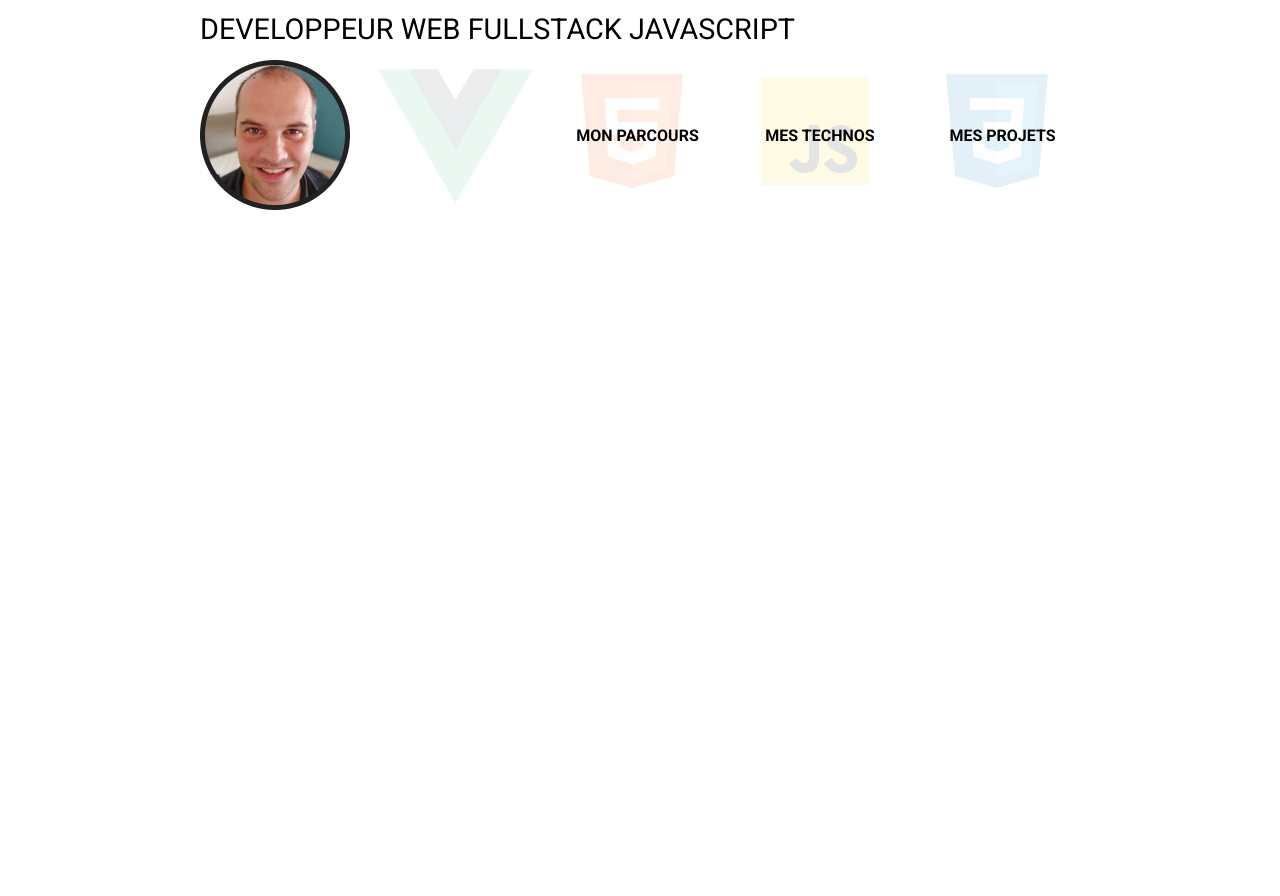
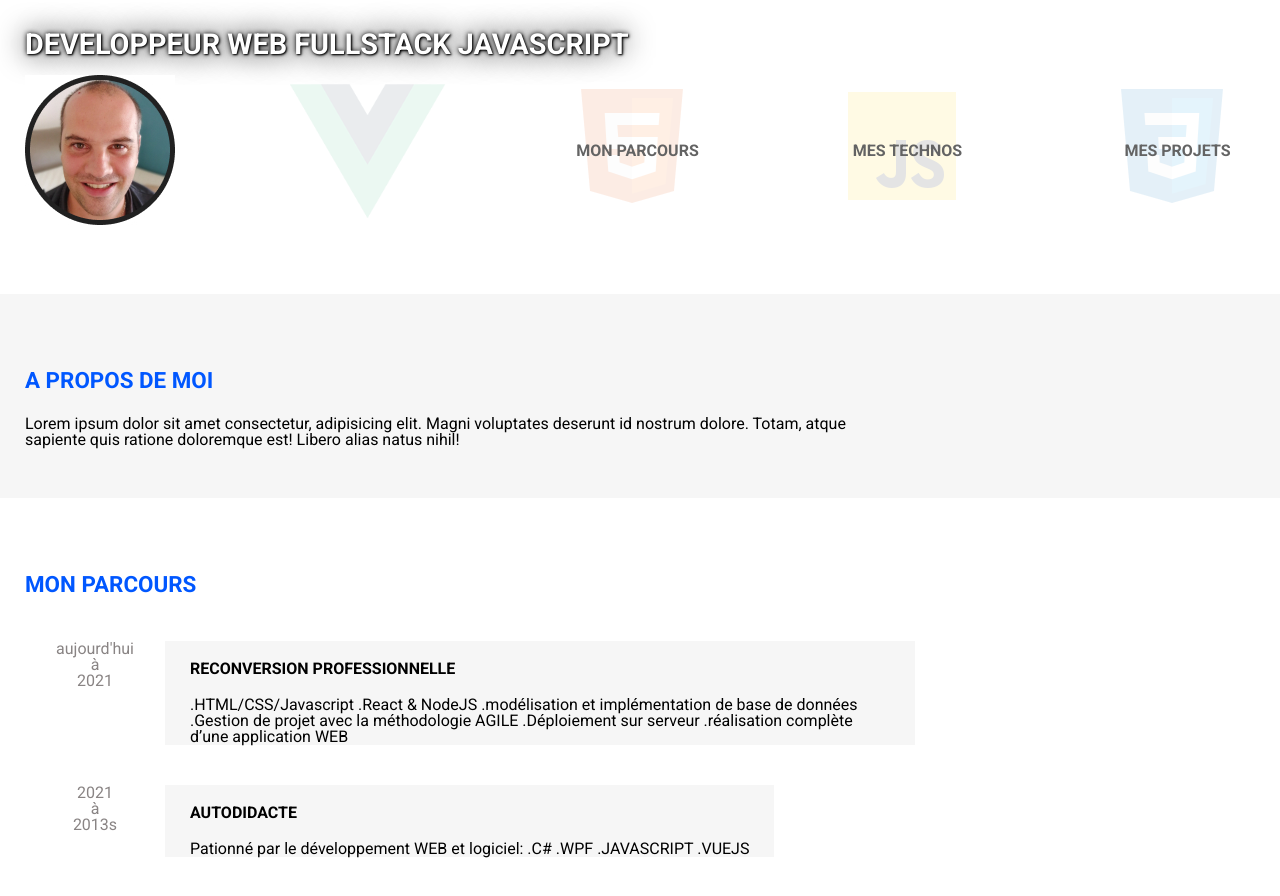
Before and after one commit to aviateur22/moncv, a Vue app: page / in a window 1280 px wide. Shown: the top 896 px of the page. Before the commit the page ends 800 px from the top, so only its background shows below. Built offline with nearby package versions, Linux system fonts and the light colour scheme.

Commit message:
add mydescription and experience component

```diff
--- a/src/App.vue
+++ b/src/App.vue
@@ -1,15 +1,26 @@
 <template>
-  <Navigation/>
+  <div class="container">
+    <Navigation/>
+    <MyDescription/>
+    <ProfessionnalExperience/>
+
+  </div>
+
 </template>
 
 <script>
-import Navigation from './components/NavBar.vue'
+import Navigation from './components/NavBar.vue';
+import MyDescription from './components/MyDescription.vue';
+import ProfessionnalExperience from './components/ProfessionalExcperience.vue'
 
 
 export default {
   name: 'App',
   components: {
-    Navigation
+    Navigation,
+    MyDescription,
+    ProfessionnalExperience
+
   }
 }
 </script>
--- a/src/assets/css/global.css
+++ b/src/assets/css/global.css
@@ -8,7 +8,27 @@
     --text_xxl:1.4rem;
     --text_xxxl:1.8rem;
     --text_xxxxl:2.0rem;
-    --time1 :.3s
+
+    /* temps de transition */
+    --time1 :.3s;
+
+    /* title color */
+    --title_color : #0057FF;
+
+    /* menu color */
+    --menu_color : #636363;
+
+    /* date color*/
+    --date_color: #898484;
+
+    /* font weight */
+    --text-bold: bold;
+    --text-bolder: bolder;
+
+    /* padding block */
+    --padding_block: 50px 25px;
+
+    --padding_navbar:15px 25px;
 
 
 }
--- /dev/null
+++ b/src/components/MyDescription.vue
@@ -0,0 +1,41 @@
+<template>
+  <div id="MyDescription" class="description">
+      <section class="description__story">
+          <h2 class="description__story-title">a propos de moi</h2>
+          <p class="description__story-content">
+              Lorem ipsum dolor sit amet consectetur, adipisicing elit. Magni voluptates deserunt id nostrum dolore. Totam, atque sapiente quis ratione doloremque est! Libero alias natus nihil!
+          </p>
+      </section>
+      <section class="description__profil">
+
+      </section>
+
+  </div>
+</template>
+
+<script>
+export default {
+    name:'MyDescription'
+}
+</script>
+
+<style scoped>
+.description{
+    padding: var(--padding_block);
+    background-color: #F6F6F6;
+    margin-top: 50px;;
+}
+
+.description__story{
+    max-width: 70%;
+}
+
+.description__story-title{
+    text-transform: uppercase;
+    font-weight: var(--text-bold);
+    font-size: var(--text_xxl);
+    color: var(--title_color);
+    padding: 25px 0px;
+}
+
+</style>
--- a/src/components/NavBar.vue
+++ b/src/components/NavBar.vue
@@ -22,7 +22,7 @@
 
                 <div class="header_navlink-container">
                     <img class="header_navlink-picture" src="../assets/images/html.png" alt="ma photo">
-                    <h2><a class="header__navlink" href="#me">mon parcours</a></h2>
+                    <h2><a class="header__navlink" href="#MyDescription">mon parcours</a></h2>
                 </div>
 
                 <div class="header_navlink-container">
@@ -55,7 +55,7 @@ export default {
 <style scoped>
 
     .container{
-        max-width: 880px;
+        padding: var(--padding_navbar);
         margin: 0px auto;
     }
 
@@ -71,9 +71,11 @@ export default {
     }
 
     .header__title{
-        font-weight: black;
+        font-weight: var(--text-bolder);
         font-size: var(--text_xxxl);
         padding: 15px 0px;
+        text-shadow: 1px 1px 2px black, 0 0 1em black, 0 0 0.2em black;
+        color: white;
 
     }
 
@@ -107,7 +109,7 @@ export default {
         text-transform: uppercase;
         text-decoration: none;
         font-weight: bold;
-        color: black;
+        color: var(--menu_color);
         font-size: var(--text_xl);
         cursor: pointer;
         transition: all var(--time1) ease-in-out;
--- /dev/null
+++ b/src/components/ProfessionalExcperience.vue
@@ -0,0 +1,111 @@
+<template>
+  <div class="container">
+      <h2 class="title">mon parcours</h2>
+      <!-- reconvertion professionel -->
+      <section>
+          <article class="article">
+              <!-- conteneur date et echelle -->
+              <header>
+                  <div class="article__header">
+                      <h3 class="article__header-title">
+                          <p>aujourd'hui </p>
+                          <p>à </p>
+                          <p>2021</p>
+                      </h3>
+                  </div>
+              </header>
+              <main class="article__content">
+                  <h2 class="article__content-title">reconversion professionnelle</h2>
+                  <p class="article__content-text">
+                    .HTML/CSS/Javascript
+                    .React & NodeJS
+                    .modélisation et implémentation de base de données
+                    .Gestion de projet avec la méthodologie AGILE
+                    .Déploiement sur serveur
+                    .réalisation complète d’une application WEB
+                  </p>
+              </main>
+          </article>
+      </section>
+
+      <!-- reconvertion professionel -->
+      <section>
+          <article class="article">
+              <!-- conteneur date et echelle -->
+              <header>
+                  <div class="article__header">
+                      <h3 class="article__header-title">
+                          <p>2021</p>
+                           <p>à</p>
+                            <p>2013s</p>
+                      </h3>
+                  </div>
+
+              </header>
+              <main class="article__content">
+                    <h2 class="article__content-title">autodidacte</h2>
+
+                    <p class="article__content-text">
+                        Pationné par le développement WEB et logiciel:
+                        .C#
+                        .WPF
+                        .JAVASCRIPT
+                        .VUEJS
+                    </p>
+              </main>
+          </article>
+      </section>
+  </div>
+</template>
+
+<script>
+export default {
+    name:'ProfessionnalExperience'
+
+}
+</script>
+
+<style scoped>
+    .container{
+        padding: var(--padding_block);
+    }
+    .title{
+        text-transform: uppercase;
+        font-weight: var(--text-bold);
+        font-size: var(--text_xxl);
+        color: var(--title_color);
+        padding: 25px 0px;
+
+    }
+    .article{
+        padding: 20px 0px;
+        display: flex;
+
+
+    }
+
+    .article__header-title{
+        display: flex;
+        flex-direction: column;
+        align-items: center;
+        justify-content: center;
+        padding: 0px 20px;
+        width: 100px;
+        color: var(--date_color);
+
+    }
+
+    .article__content{
+        max-width: 700px;
+        padding: 0px 25px;
+        background-color: #F6F6F6;
+    }
+
+    .article__content-title{
+        text-transform: uppercase;
+        font-weight: var(--text-bolder);
+        padding: 20px 0px;
+
+    }
+
+</style>
```
Also changed, not shown: 1 other file (tests, documents, lock files or other folders).
